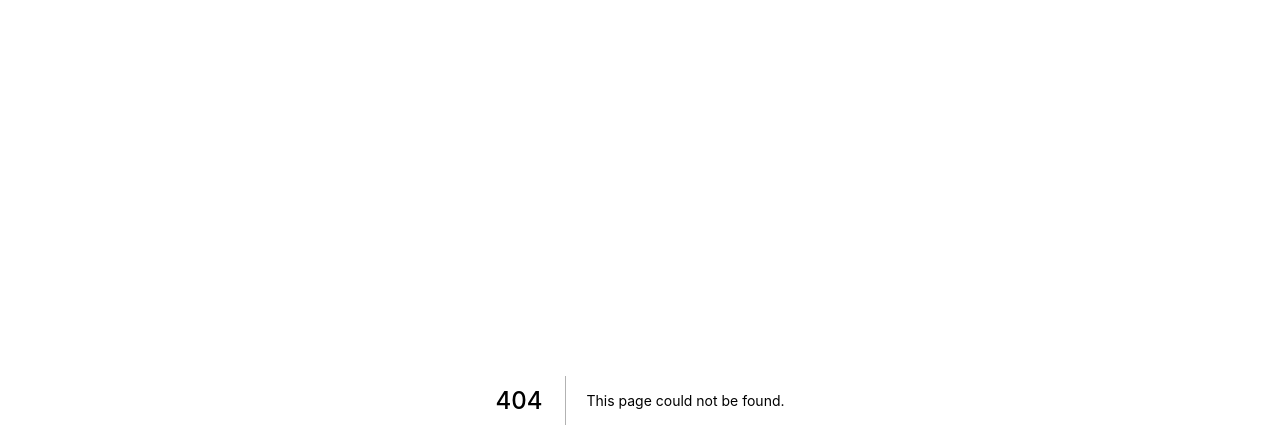
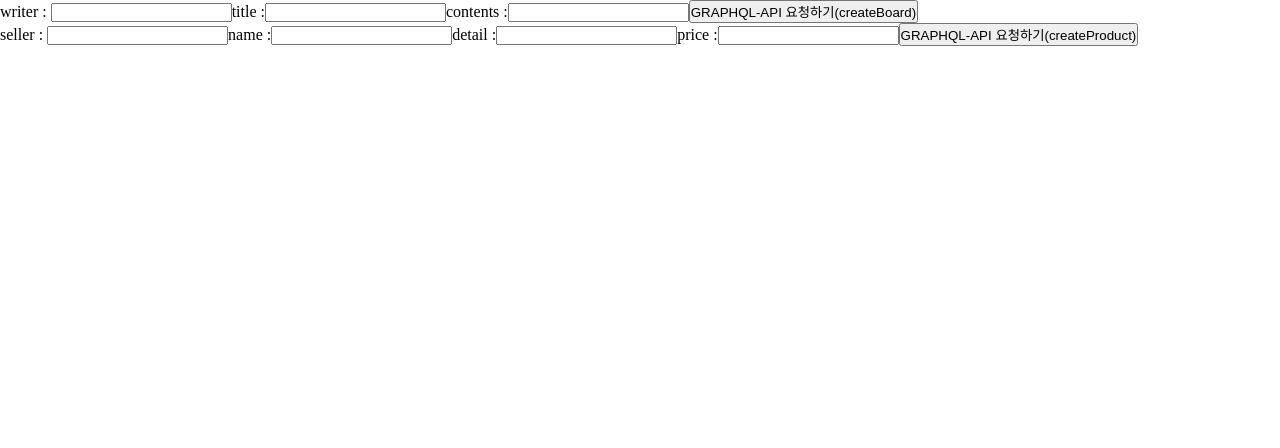
Before and after one commit to jumprope123/class_quiz, a Next.js app: page /04-2 in a window 1280 px wide. Before the commit this address had no page. Shown: the top 448 px of the page. Built offline with nearby package versions, Linux system fonts and the light colour scheme.

Commit message:
restAPI, Graphql 사용

```diff
--- /dev/null
+++ b/pages/04-2/index.js
@@ -0,0 +1,82 @@
+import { useQuery, useMutation, gql } from '@apollo/client';
+import { useState } from 'react';
+
+const CREATE_BOARD = gql`
+  mutation createBoard($writer: String, $title: String, $contents: String){
+            createBoard(writer:$writer,title:$title,contents:$contents){
+                _id,
+                number,
+                message
+            }
+    }
+
+`
+
+const CREATE_PRODUCT = gql`
+    mutation createProduct($seller: String, $createProductInput: CreateProductInput!){
+    createProduct(seller:$seller,createProductInput:$createProductInput){
+        _id,
+        number,
+        message
+    }
+    }
+`
+
+export default function index(){
+
+    const[data,setData] = useState(null);
+
+    const [createBoard] = useMutation(CREATE_BOARD)
+    const [createProduct] = useMutation(CREATE_PRODUCT)
+
+
+    async function handleClick() {
+        console.log(data)
+        const result = await createBoard({
+            variables: {
+                writer: data?.writer,
+                title: data?.title,
+                contents: data?.contents
+            }
+        })
+        console.log(result)
+    }
+
+    async function handleClick2() {
+        console.log(data)
+        const result = await createProduct({
+            variables: {
+                seller: data?.seller,
+                createProductInput: {
+                    name: data?.name,
+                    detail: data?.detail,
+                    price: Number(data?.price)
+                }
+            }
+        })
+        console.log(result)
+    }
+
+    function handleChange(e){
+        setData({
+          ...data,
+            [e.target.name]:e.target.value
+        })
+    }
+
+    return(
+        <>
+        writer : <input type="text" name="writer" onChange={handleChange}/>
+        title :<input type="text" name="title" onChange={handleChange}/>
+        contents :<input type="text" name="contents" onChange={handleChange}/>
+        <button onClick={handleClick}>GRAPHQL-API 요청하기(createBoard)</button>
+        <br/>
+        seller : <input type="text" name="seller" onChange={handleChange}/>
+        name :<input type="text" name="name" onChange={handleChange}/>
+        detail :<input type="text" name="detail" onChange={handleChange}/>
+        price :<input type="number" name="price" onChange={handleChange}/>
+        <button onClick={handleClick2}>GRAPHQL-API 요청하기(createProduct)</button>
+        </>
+
+    )
+}
--- a/pages/_app.js
+++ b/pages/_app.js
@@ -1,5 +1,16 @@
 import '../styles/custom.css'
+import { ApolloClient, InMemoryCache, ApolloProvider, gql } from '@apollo/client';
 
 export default function App({ Component, pageProps }) {
-  return <Component {...pageProps} />
+
+  const client = new ApolloClient({
+    uri: 'http://practice.codebootcamp.co.kr/graphql',
+    cache: new InMemoryCache(),
+  });
+
+  return (
+    <ApolloProvider client={client}>
+      <Component {...pageProps} />
+      </ApolloProvider>
+  )
 }
```
Also changed, not shown: pages/04-1/index.js (added, +17 -0 lines).
